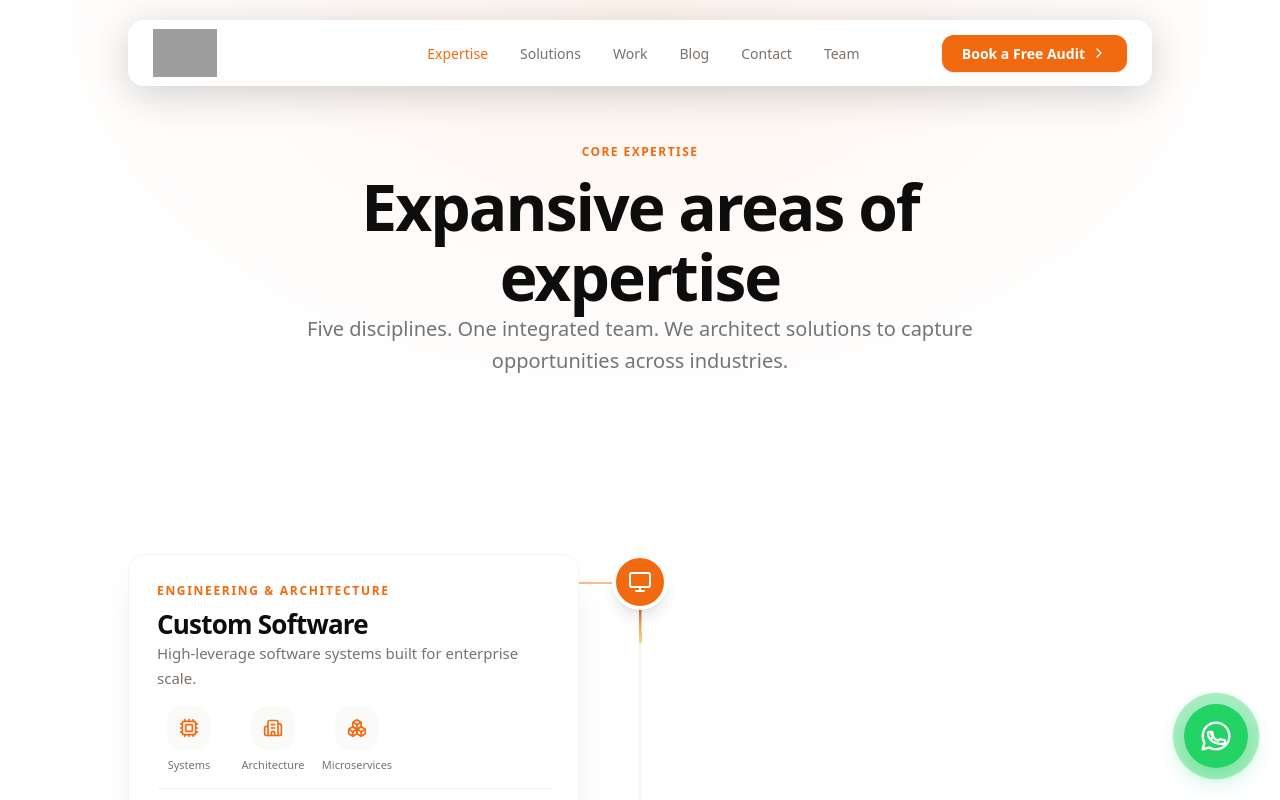
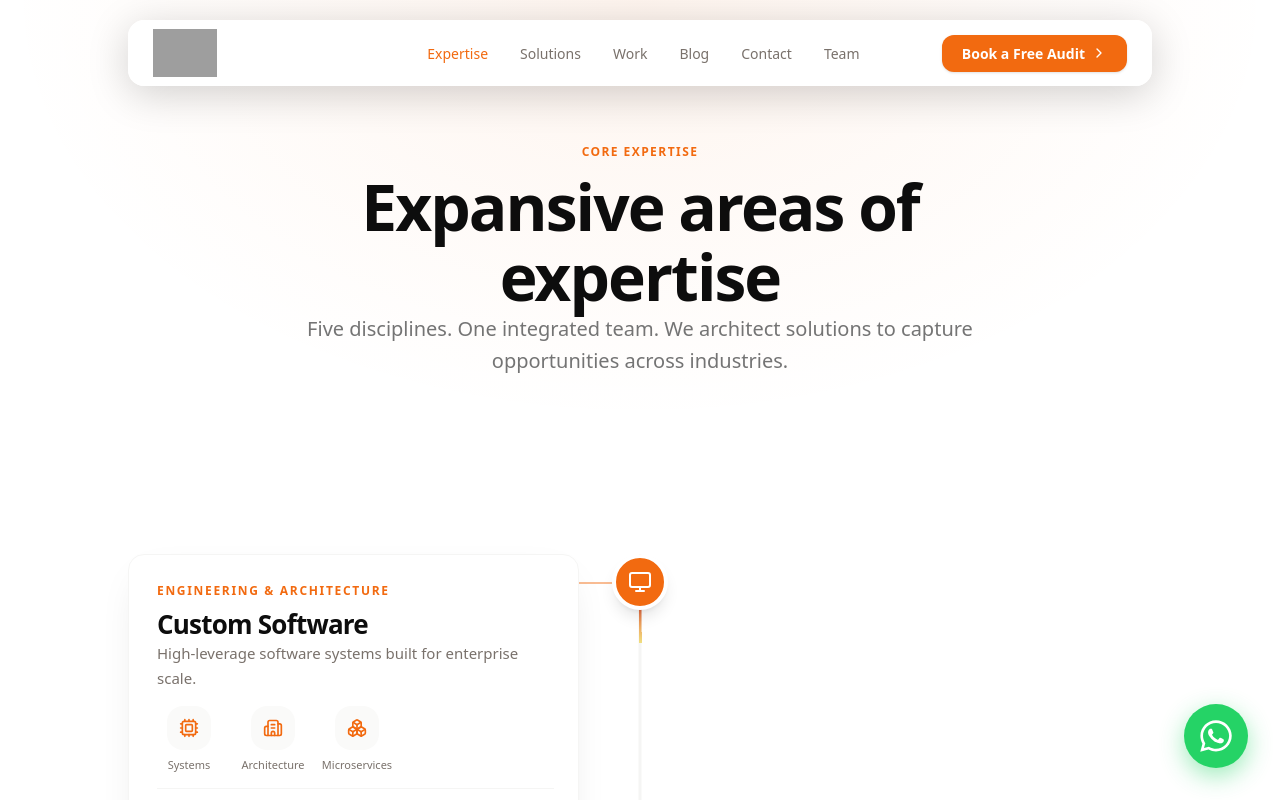
Before and after one commit to seniramendis/dopmin, a Next.js app: page /expertise in a window 1280 px wide. Shown: the top 800 px of the page. Built offline with nearby package versions, Linux system fonts and the light colour scheme; grey boxes are pictures that could not be loaded.

Commit message:
change the whatapp widget icon

```diff
--- a/app/components/whatsapp-button.tsx
+++ b/app/components/whatsapp-button.tsx
@@ -1,6 +1,7 @@
 "use client";
 
-import { WhatsAppIcon, WHATSAPP_LINK } from "./social-links";
+import { FaWhatsapp } from "react-icons/fa";
+import { WHATSAPP_LINK } from "./social-links";
 
 // ─── FLOATING WHATSAPP WIDGET ──────────────────────────────────────────────────
 // Fixed to the right side of the viewport, visible on every page (mounted once
@@ -15,12 +16,7 @@ export default function WhatsAppButton() {
       title="Chat with us on WhatsApp"
       className="group fixed right-5 bottom-5 md:right-8 md:bottom-8 z-[60] inline-flex items-center justify-center w-14 h-14 md:w-16 md:h-16 rounded-full bg-[#25D366] text-white shadow-[0_8px_24px_rgba(37,211,102,0.45)] transition-transform duration-300 hover:scale-110"
     >
-      {/* Ping ring to draw the eye without being obnoxious */}
-      <span
-        aria-hidden
-        className="absolute inset-0 rounded-full bg-[#25D366] opacity-60 animate-ping [animation-duration:2.2s]"
-      />
-      <WhatsAppIcon className="relative w-7 h-7 md:w-8 md:h-8" />
+      <FaWhatsapp className="relative w-8 h-8 md:w-9 md:h-9" />
     </a>
   );
 }
```
